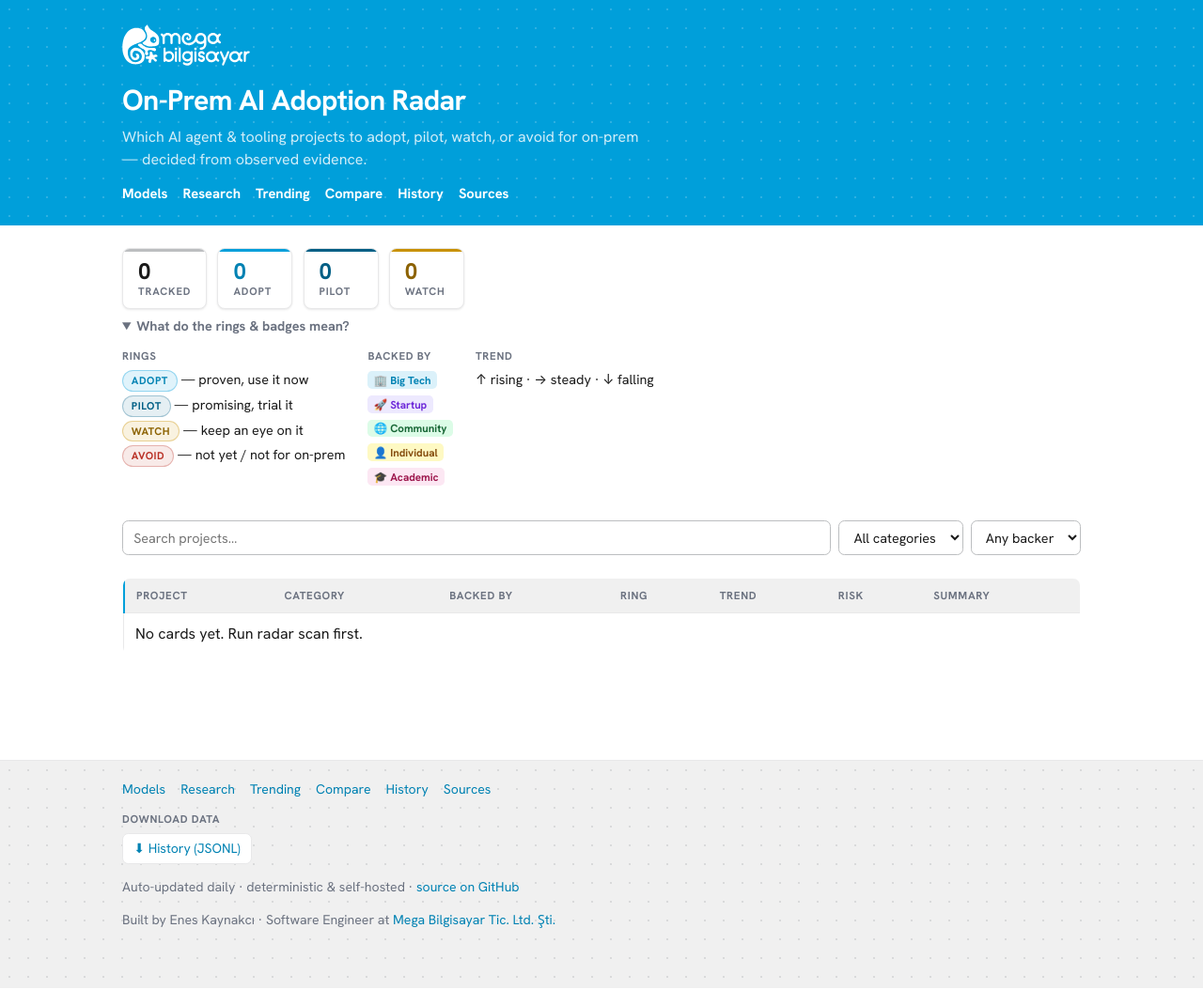
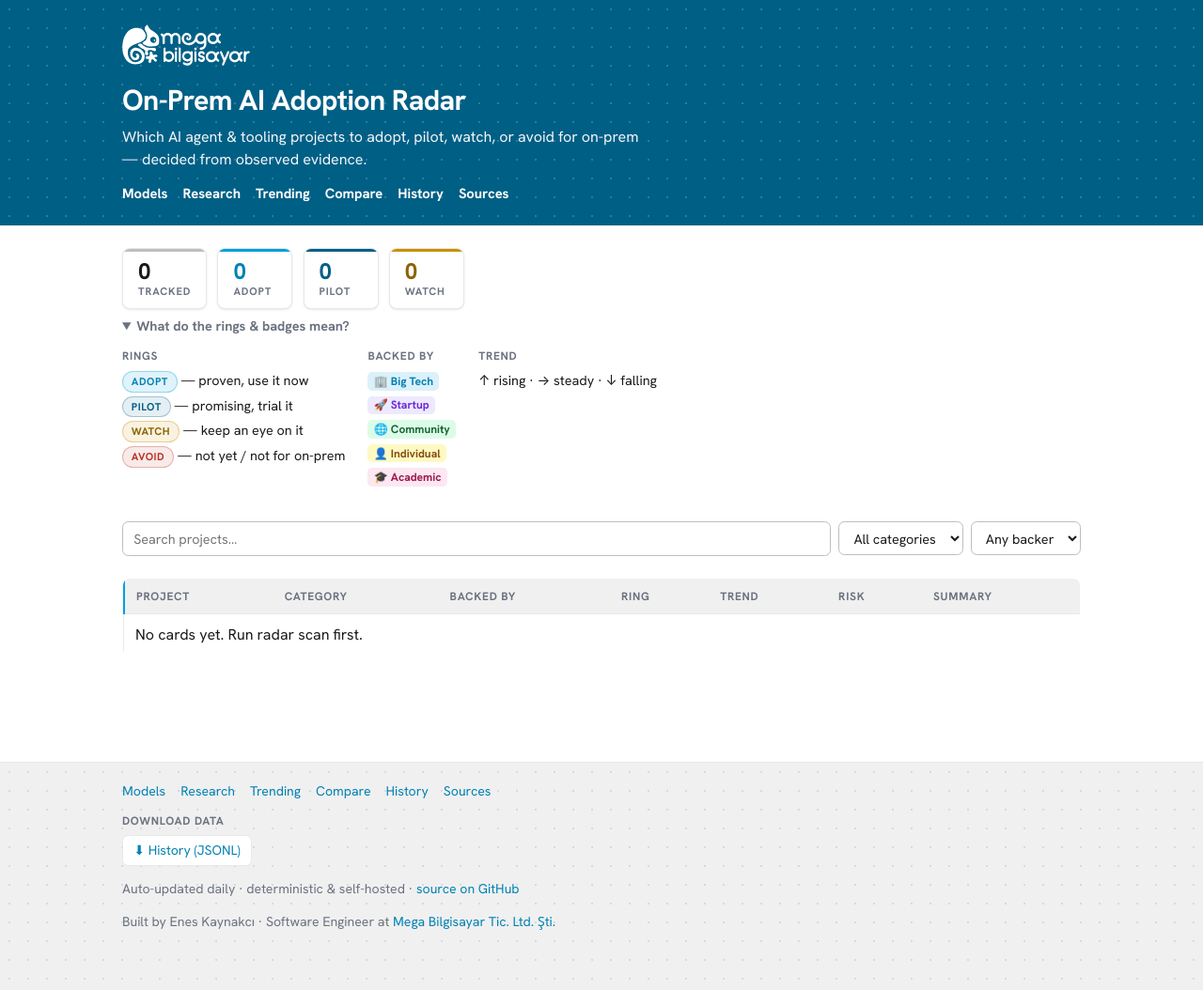
Before and after one commit to ekaynac/onprem-ai-adoption-radar, a FastAPI app: template src/radar/web/templates/index.html in a window 1280 px wide, after a click that opens the changed part. Shown: the whole page at 94% size. Run offline with FastAPI, Linux system fonts and the light colour scheme; the template is opened without the code that fills it, so the values that code supplies are empty; parts of the project's set-up code (start-up, migrations or seed data) failed here and were passed over.

Commit message:
feat: readability tokens + rules in shared stylesheet (hero, dark status, tables)

```diff
--- a/src/radar/web/templates/_base_styles.html
+++ b/src/radar/web/templates/_base_styles.html
@@ -25,6 +25,7 @@
   }
   :root {
     --blue: #009FDA; --blue-dark: #0082B3; --blue-darker: #005F85;
+    --hero-bg: #005F85; --watch: #8C6200; --avoid: #B93025;
     --cool-gray: #BCBEC0; --surface-30: #E8E8E9; --surface-20: #F0F0F0;
     --bg: #ffffff; --surface: #ffffff; --text: #1A1A1A; --muted: #6B7280;
     --border: #E8E8E9; --border-mid: #BCBEC0; --link: #0082B3; --row-hover: #F0F0F0;
@@ -34,6 +35,7 @@
   @media (prefers-color-scheme: dark) {
     :root {
       --blue: #009FDA; --blue-dark: #33B3E8; --blue-darker: #60AACC;
+      --hero-bg: #005F85; --watch: #D9A519; --avoid: #E5534B;
       --cool-gray: #2E3D52; --surface-30: #141820; --surface-20: #141820;
       --bg: #0C1118; --surface: #181E2A; --text: #DDE4EF; --muted: #8499B5;
       --border: #222B3A; --border-mid: #2E3D52; --link: #33C0F0; --row-hover: #141820;
@@ -55,7 +57,7 @@
   /* Hero — Process Blue brand band with a subtle Buka dot-pattern */
   .hero {
     position: relative; overflow: hidden;
-    background: var(--blue); color: #fff;
+    background: var(--hero-bg); color: #fff;
     padding: 1.6rem 0 1.4rem; margin-bottom: 1.5rem;
   }
   .hero::before {
@@ -69,9 +71,9 @@
   /* Mega logo lockup */
   .brand-lockup { display: flex; align-items: center; margin-bottom: 0.9rem; }
   .brand-logo { height: 44px; width: auto; display: block; }
-  .tagline { color: rgba(255,255,255,0.82); margin: 0.25rem 0 0.85rem; max-width: 62ch; }
+  .tagline { color: rgba(255,255,255,0.95); margin: 0.25rem 0 0.85rem; max-width: 62ch; }
   .hero-nav { display: flex; flex-wrap: wrap; gap: 1rem; font-size: 0.92rem; font-weight: 600; }
-  .generated { color: rgba(255,255,255,0.7); font-size: 0.85rem; margin: 0.75rem 0 0; }
+  .generated { color: rgba(255,255,255,0.9); font-size: 0.85rem; margin: 0.75rem 0 0; }
 
   /* Stat cards — colored top accent per ring */
   .stats { display: flex; flex-wrap: wrap; gap: 0.7rem; margin: 0.25rem 0 0.5rem; }
@@ -84,13 +86,13 @@
   .stat-adopt::before { background: var(--blue); }
   .stat-pilot::before { background: var(--blue-darker); }
   .stat-watch::before { background: #C89100; }
-  .stat-avoid::before { background: #B93025; }
+  .stat-avoid::before { background: var(--avoid); }
   .stat .num { font-size: 1.5rem; font-weight: 700; line-height: 1.1; letter-spacing: -0.02em; }
   .stat .lbl { font-size: 0.7rem; color: var(--muted); text-transform: uppercase; letter-spacing: 0.08em; font-weight: 700; }
   .stat-adopt .num { color: var(--blue-dark); }
   .stat-pilot .num { color: var(--blue-darker); }
-  .stat-watch .num { color: #8C6200; }
-  .stat-avoid .num { color: #B93025; }
+  .stat-watch .num { color: var(--watch); }
+  .stat-avoid .num { color: var(--avoid); }
 
   /* Tables */
   table {
@@ -98,11 +100,25 @@
     background: var(--surface); border: 1px solid var(--border); border-radius: 0.5rem; overflow: hidden;
   }
   th, td { border-bottom: 1px solid var(--border); padding: 0.6rem 0.75rem; text-align: left; vertical-align: top; }
-  th { background: var(--row-hover); font-size: 0.72rem; text-transform: uppercase; letter-spacing: 0.06em; font-weight: 700; color: var(--muted); }
+  th { background: var(--row-hover); font-size: 0.75rem; text-transform: uppercase; letter-spacing: 0.06em; font-weight: 700; color: var(--muted); }
   th:first-child { border-left: 3px solid var(--blue); }
   tbody tr:hover { background: var(--row-hover); }
   tbody tr:last-child td { border-bottom: none; }
   .mono { font-family: ui-monospace, "SF Mono", monospace; }
+  h3 { margin: 1.5rem 0 0.4rem; font-size: 1.05rem; font-weight: 700; letter-spacing: -0.01em; }
+  main p { max-width: 70ch; }
+  .warning { color: var(--avoid); font-weight: 600; }
+  .table-wrap { overflow-x: auto; }
+  td.num, th.num { text-align: right; font-variant-numeric: tabular-nums; }
+  .trend-up { color: var(--blue-dark); font-weight: 700; }
+  .trend-down { color: var(--avoid); font-weight: 700; }
+  .trend-flat { color: var(--muted); }
+  .risk-low { background: rgba(0,159,218,0.12); color: var(--blue-dark); border-color: rgba(0,159,218,0.35); }
+  .risk-medium { background: rgba(200,145,0,0.12); color: var(--watch); border-color: rgba(200,145,0,0.35); }
+  .risk-high { background: rgba(185,48,37,0.10); color: var(--avoid); border-color: rgba(185,48,37,0.30); }
+  .fit-yes { background: rgba(0,159,218,0.12); color: var(--blue-dark); border-color: rgba(0,159,218,0.35); }
+  .fit-tight { background: rgba(200,145,0,0.12); color: var(--watch); border-color: rgba(200,145,0,0.35); }
+  .fit-no { background: rgba(185,48,37,0.10); color: var(--avoid); border-color: rgba(185,48,37,0.30); }
 
   /* Ring pills — Mega palette (adopt = Process Blue family) */
   .ring { font-family: ui-monospace, monospace; }
@@ -112,25 +128,25 @@
   }
   .ring-adopt { background: rgba(0,159,218,0.12); color: var(--blue-dark); border-color: rgba(0,159,218,0.35); }
   .ring-pilot { background: rgba(0,95,133,0.10); color: var(--blue-darker); border-color: rgba(0,95,133,0.30); }
-  .ring-watch { background: rgba(200,145,0,0.12); color: #8C6200; border-color: rgba(200,145,0,0.35); }
-  .ring-avoid { background: rgba(185,48,37,0.10); color: #B93025; border-color: rgba(185,48,37,0.30); }
+  .ring-watch { background: rgba(200,145,0,0.12); color: var(--watch); border-color: rgba(200,145,0,0.35); }
+  .ring-avoid { background: rgba(185,48,37,0.10); color: var(--avoid); border-color: rgba(185,48,37,0.30); }
   .adopt { color: var(--blue-dark); font-weight: 600; }
   .pilot { color: var(--blue-darker); font-weight: 600; }
-  .watch { color: #8C6200; }
-  .avoid { color: #B93025; }
+  .watch { color: var(--watch); }
+  .avoid { color: var(--avoid); }
 
   /* Generic badges */
   .badge {
     display: inline-block; font-size: 0.7rem; font-weight: 600;
     padding: 0.05rem 0.4rem; border-radius: 0.3rem; margin-right: 0.3rem; white-space: nowrap;
   }
-  .badge-risk { background: rgba(185,48,37,0.12); color: #B93025; }
-  .badge-risk-low { background: rgba(200,145,0,0.14); color: #8C6200; }
+  .badge-risk { background: rgba(185,48,37,0.12); color: var(--avoid); }
+  .badge-risk-low { background: rgba(200,145,0,0.14); color: var(--watch); }
   .badge-pinned { background: rgba(0,159,218,0.14); color: var(--blue-dark); }
 
   /* Backer badges */
   .backer {
-    display: inline-block; font-size: 0.72rem; font-weight: 600;
+    display: inline-block; font-size: 0.75rem; font-weight: 600;
     padding: 0.05rem 0.4rem; border-radius: 0.3rem; white-space: nowrap;
   }
   .backer-big_tech { background: rgba(0,159,218,0.14); color: var(--blue-dark); }
@@ -145,7 +161,7 @@
   /* Evidence + scan health */
   .evidence { margin: 0.3rem 0 0; padding-left: 1rem; color: var(--muted); font-size: 0.82rem; }
   .scan-health { margin: 0.75rem 0 1.25rem; font-size: 0.9rem; }
-  .scan-health summary { cursor: pointer; color: #8C6200; }
+  .scan-health summary { cursor: pointer; color: var(--watch); }
   .scan-health ul { margin: 0.4rem 0 0; color: var(--muted); }
   .scan-health-ok { color: #15803d; margin: 0; }
 
@@ -168,7 +184,7 @@
   .legend { margin: 0.5rem 0 1.5rem; font-size: 0.9rem; }
   .legend summary { cursor: pointer; color: var(--muted); font-weight: 700; }
   .legend-grid { display: flex; flex-wrap: wrap; gap: 1.5rem; margin-top: 0.75rem; }
-  .legend-col h4 { margin: 0 0 0.4rem; font-size: 0.72rem; text-transform: uppercase; letter-spacing: 0.06em; color: var(--muted); }
+  .legend-col h4 { margin: 0 0 0.4rem; font-size: 0.75rem; text-transform: uppercase; letter-spacing: 0.06em; color: var(--muted); }
   .legend-col ul { list-style: none; margin: 0; padding: 0; }
   .legend-col li { margin: 0.25rem 0; }
 
@@ -184,7 +200,7 @@
     background-size: 20px 20px;
   }
   .footer .container { position: relative; z-index: 1; padding-top: 1.25rem; }
-  .footer h4 { margin: 0 0 0.4rem; font-size: 0.72rem; text-transform: uppercase; letter-spacing: 0.06em; }
+  .footer h4 { margin: 0 0 0.4rem; font-size: 0.75rem; text-transform: uppercase; letter-spacing: 0.06em; }
   .footer-links { display: flex; flex-wrap: wrap; gap: 1rem; margin-bottom: 0.75rem; }
   .dl {
     display: inline-flex; align-items: center; gap: 0.3rem; padding: 0.3rem 0.7rem;
@@ -194,5 +210,5 @@
 
   /* Project detail */
   .meta { color: var(--muted); }
-  .pinned-note { color: #8C6200; }
+  .pinned-note { color: var(--watch); }
 </style>
```
Also changed, not shown: tests/test_base_styles.py (added, +47 -0 lines).
